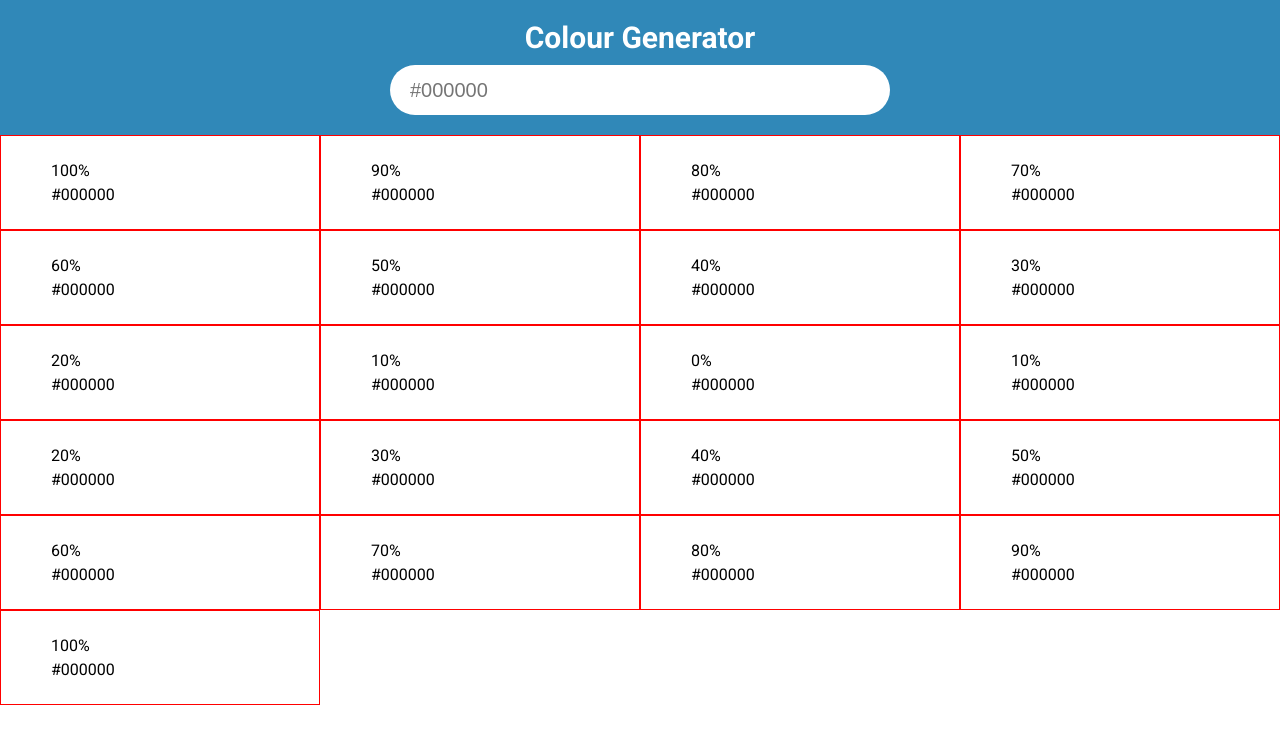
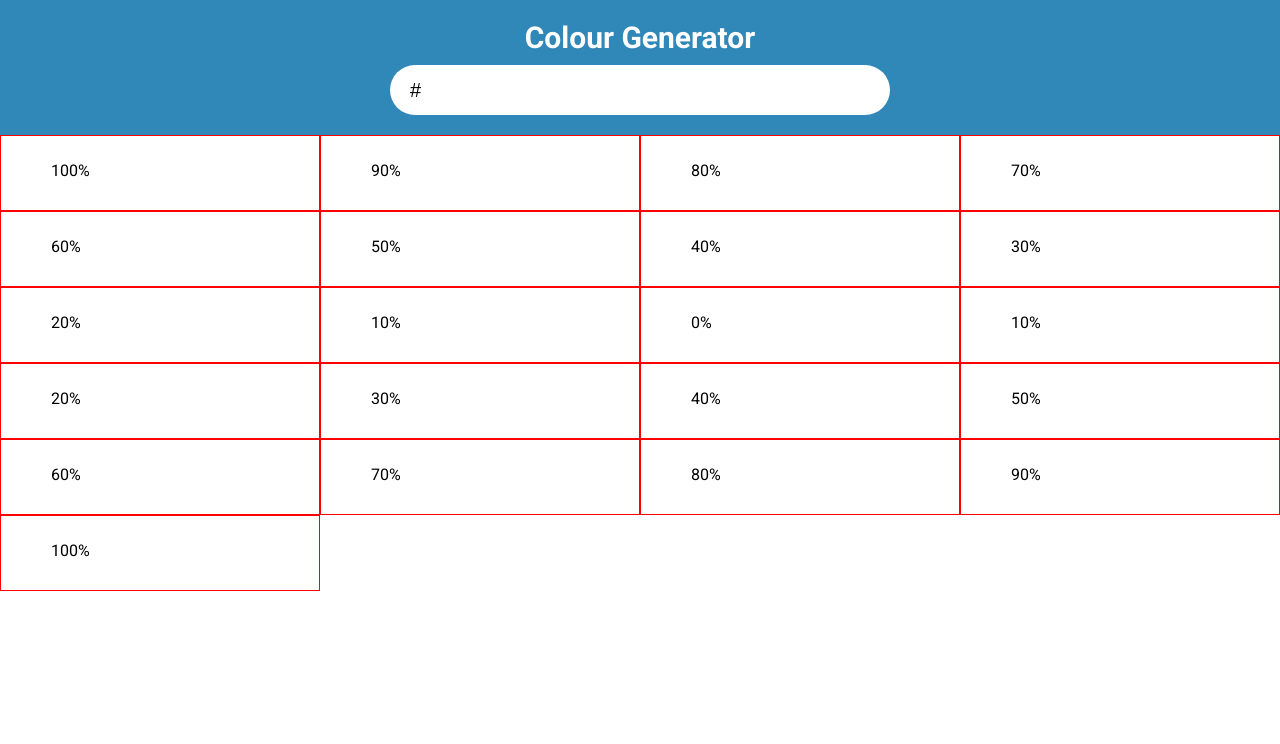
Before and after one commit to TheThomasY/React-Colour-Generator, a React (Create React App) app: page / in a window 1280 px wide. Shown: the top 744 px of the page. Built offline with nearby package versions, Linux system fonts and the light colour scheme.

Commit message:
feat: search functioning, passing code through components, no colours

```diff
--- a/src/App.js
+++ b/src/App.js
@@ -1,12 +1,21 @@
-import './App.css';
+import React, { useState } from 'react';
 import SearchBar from './components/SearchBar';
 import ColourGrid from './components/ColourGrid';
+import './App.css';
 
 function App() {
+  const [colourHex, setColourHex] = useState('');
+
+  const showColourGrid = (searchColourHex) => {
+    setColourHex(searchColourHex);
+  }
+
+
+
   return (
     <div className='App'>
-      <SearchBar />
-      <ColourGrid />
+      <SearchBar onSearchColour={showColourGrid}/>
+      <ColourGrid colourHex={colourHex}/>
     </div>
   );
 }
--- a/src/components/ColourGrid.js
+++ b/src/components/ColourGrid.js
@@ -1,91 +1,91 @@
 import './css/ColourGrid.css';
 
-export default function ColourGrid() {
+export default function ColourGrid(props) {
   return (
     <div className='grid'>
       <div className='colour-card'>
         <div className='percentage'>100%</div>
-        <div className='colour-text'>#000000</div>
+        <div className='colour-text'>{props.colourHex}</div>
       </div>
       <div className='colour-card'>
         <div className='percentage'>90%</div>
-        <div className='colour-text'>#000000</div>
+        <div className='colour-text'>{props.colourHex}</div>
       </div>
       <div className='colour-card'>
         <div className='percentage'>80%</div>
-        <div className='colour-text'>#000000</div>
+        <div className='colour-text'>{props.colourHex}</div>
       </div>
       <div className='colour-card'>
         <div className='percentage'>70%</div>
-        <div className='colour-text'>#000000</div>
+        <div className='colour-text'>{props.colourHex}</div>
       </div>
       <div className='colour-card'>
         <div className='percentage'>60%</div>
-        <div className='colour-text'>#000000</div>
+        <div className='colour-text'>{props.colourHex}</div>
       </div>
       <div className='colour-card'>
         <div className='percentage'>50%</div>
-        <div className='colour-text'>#000000</div>
+        <div className='colour-text'>{props.colourHex}</div>
       </div>
       <div className='colour-card'>
         <div className='percentage'>40%</div>
-        <div className='colour-text'>#000000</div>
+        <div className='colour-text'>{props.colourHex}</div>
       </div>
       <div className='colour-card'>
         <div className='percentage'>30%</div>
-        <div className='colour-text'>#000000</div>
+        <div className='colour-text'>{props.colourHex}</div>
       </div>
       <div className='colour-card'>
         <div className='percentage'>20%</div>
-        <div className='colour-text'>#000000</div>
+        <div className='colour-text'>{props.colourHex}</div>
       </div>
       <div className='colour-card'>
         <div className='percentage'>10%</div>
-        <div className='colour-text'>#000000</div>
+        <div className='colour-text'>{props.colourHex}</div>
       </div>
       <div className='colour-card'>
         <div className='percentage'>0%</div>
-        <div className='colour-text'>#000000</div>
+        <div className='colour-text'>{props.colourHex}</div>
       </div>
       <div className='colour-card'>
         <div className='percentage'>10%</div>
-        <div className='colour-text'>#000000</div>
+        <div className='colour-text'>{props.colourHex}</div>
       </div>
       <div className='colour-card'>
         <div className='percentage'>20%</div>
-        <div className='colour-text'>#000000</div>
+        <div className='colour-text'>{props.colourHex}</div>
       </div>
       <div className='colour-card'>
         <div className='percentage'>30%</div>
-        <div className='colour-text'>#000000</div>
+        <div className='colour-text'>{props.colourHex}</div>
       </div>
       <div className='colour-card'>
         <div className='percentage'>40%</div>
-        <div className='colour-text'>#000000</div>
+        <div className='colour-text'>{props.colourHex}</div>
       </div>
       <div className='colour-card'>
         <div className='percentage'>50%</div>
-        <div className='colour-text'>#000000</div>
+        <div className='colour-text'>{props.colourHex}</div>
       </div>
       <div className='colour-card'>
         <div className='percentage'>60%</div>
-        <div className='colour-text'>#000000</div>
+        <div className='colour-text'>{props.colourHex}</div>
       </div>
       <div className='colour-card'>
         <div className='percentage'>70%</div>
-        <div className='colour-text'>#000000</div>
+        <div className='colour-text'>{props.colourHex}</div>
       </div>
       <div className='colour-card'>
         <div className='percentage'>80%</div>
-        <div className='colour-text'>#000000</div>
+        <div className='colour-text'>{props.colourHex}</div>
       </div>
       <div className='colour-card'>
         <div className='percentage'>90%</div>
-        <div className='colour-text'>#000000</div>
+        <div className='colour-text'>{props.colourHex}</div>
       </div>
       <div className='colour-card'>
         <div className='percentage'>100%</div>
-        <div className='colour-text'>#000000</div>
+        <div className='colour-text'>{props.colourHex}</div>
       </div>
     </div>
   );
--- a/src/components/SearchBar.js
+++ b/src/components/SearchBar.js
@@ -1,20 +1,34 @@
-import React from 'react';
+import React, { useState } from 'react';
 import './css/SearchBar.css';
 
-export default function SearchBar() {
+export default function SearchBar(props) {
+  const [searchColourHex, setSearchColourHex] = useState('#');
+
+  const searchChangeHandler = (event) => {
+    setSearchColourHex(event.target.value);
+  };
+
+  const searchHandler = (event) => {
+    event.preventDefault();
+
+    props.onSearchColour(searchColourHex);
+  };
+
   return (
     <div className='nav-bar'>
       <h1 className='nav-title'>Colour Generator</h1>
-      <form action='/' method='get' className='search-form'>
+      <form className='search-form' onSubmit={searchHandler}>
         <label htmlFor='header-search'>
           <span className='sr-only'>Search blog posts</span>
         </label>
         <input
           className='search-input'
           type='text'
-          id='header-search'
+          id='search-input'
           placeholder='#000000'
           name='search'
+          value={searchColourHex}
+          onChange={searchChangeHandler}
         />
       </form>
     </div>
```
